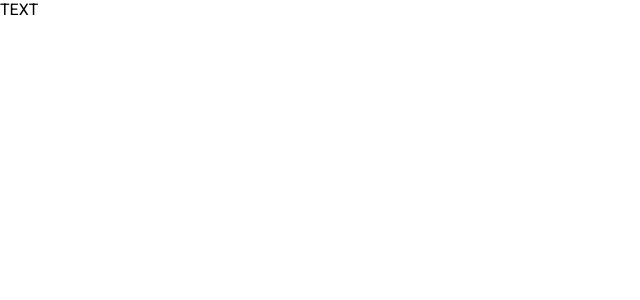
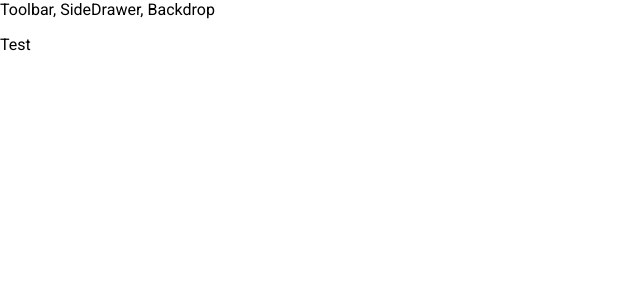
Before and after one commit to LuisAguilarPena/publications-app-react-jsonserver-materialui, a React app: page / in a window 1280 px wide. Shown: the top 300 px of the page, without its empty margins (0-640 px from the left). Built offline with nearby package versions, Linux system fonts and the light colour scheme.

Commit message:
added a basic layout

```diff
--- a/src/App.js
+++ b/src/App.js
@@ -1,11 +1,16 @@
-import React from 'react';
+import React, { Component } from 'react';
+import Layout from './components/Layout/Layout';
 
-function App() {
-  return (
-    <div>
-      TEXT
-    </div>
-  );
+class App extends Component{
+  render(){
+    return(
+      <div>
+        <Layout>
+          <p>Test</p>
+        </Layout>
+      </div>
+    );
+  }
 }
 
 export default App;
--- /dev/null
+++ b/src/components/Layout/Layout.js
@@ -0,0 +1,15 @@
+import React from 'react';
+import Aux from '../../hoc/Aux';
+
+const layout = props => (
+  <Aux>
+    <div>
+      Toolbar, SideDrawer, Backdrop
+    </div>
+    <main>
+      {props.children}
+    </main>
+  </Aux>
+);
+
+export default layout;
--- /dev/null
+++ b/src/hoc/Aux.js
@@ -0,0 +1,3 @@
+const aux = props => props.children;
+
+export default aux;
```
Also changed, not shown: src/containers/Body/Body.js (added).
